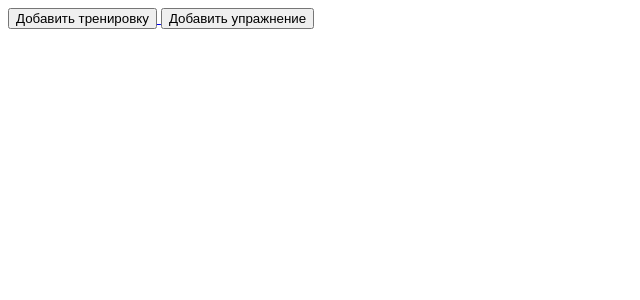
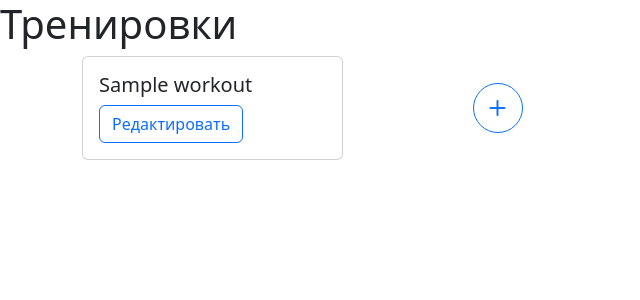
Before and after one commit to arssmol1029/fitness_tracker, a Django app: page / in a window 1280 px wide. Shown: the top 300 px of the page, without its empty margins (0-640 px from the left). Run offline with Django 4.2, Linux system fonts and the light colour scheme; a user stored in the database is signed in; tables that the repository leaves empty hold one stand-in row (values such as "Sample post").

Commit message:
Add some style

```diff
--- /dev/null
+++ b/templates/base/base.html
@@ -0,0 +1,16 @@
+<!DOCTYPE html>
+<html lang="ru">
+<head>
+    <meta charset="UTF-8">
+    <meta name="viewport" content="width=device-width, initial-scale=1">
+    <title>{% block title %}пупупу{% endblock %}</title>
+    <link rel="stylesheet" href="https://cdn.jsdelivr.net/npm/bootstrap@5.3.3/dist/css/bootstrap.min.css">
+    <link rel="stylesheet" href="https://cdn.jsdelivr.net/npm/bootstrap-icons@1.11.3/font/bootstrap-icons.min.css">
+    {% block extra_css %}{% endblock %}
+</head>
+<body>
+    {% block content %}{% endblock %}
+    <script src="https://cdn.jsdelivr.net/npm/bootstrap@5.3.3/dist/js/bootstrap.bundle.min.js"></script>
+    {% block extra_js %}{% endblock %}
+</body>
+</html>
--- a/templates/tracker/dashboard.html
+++ /dev/null
@@ -1,6 +0,0 @@
-<a href="{% url 'new_workout' %}">
-    <button>Добавить тренировку</button>
-</a>
-<a href="{% url 'new_exercise' %}">
-    <button>Добавить упражнение</button>
-</a>
--- a/templates/tracker/exercises/new_custom_exercise.html
+++ b/templates/tracker/exercises/new_custom_exercise.html
@@ -1,3 +1,5 @@
+{% extends 'base/base.html' %}
+
 {% block content %}
 <form method="post">
     {% csrf_token %}
--- /dev/null
+++ b/templates/tracker/main_page.html
@@ -0,0 +1,34 @@
+{% extends 'base/base.html' %}
+
+{% block content %}
+<h1>Тренировки</h1>
+<div class="container">
+    <div class="row">
+        {% for workout in custom_workouts %}
+        <div class="col-12 col-md-6 col-lg-3 mb-4">
+            <div class="card justify-content-center d-flex">
+                <div class="card-body">
+                    <h5 class="card-title">
+                        {{ workout.name }}
+                    </h5>
+                    <a href="{% url 'edit_workout' workout.id %}">
+                        <button type="button" class="btn btn-outline-primary">
+                            Редактировать
+                        </button>
+                    </a>
+                </div>
+            </div>
+        </div>
+        {% empty %}
+            <li>Вы еще не создавали своих тренировок.</li>
+        {% endfor %}
+        <div class="col-12 col-md-6 col-lg-3 mb-4 d-flex justify-content-center align-items-center">
+            <a href="{% url 'new_workout' %}">
+                <button type="button" class="btn btn-lg btn-outline-primary rounded-circle p-0" style="width: 50px; height: 50px;">
+                    <i class="bi bi-plus fs-2"></i>
+                </button>
+            </a>
+        </div>
+    </div>
+</div>
+{% endblock %}
--- a/templates/tracker/workouts/new_workout.html
+++ b/templates/tracker/workouts/new_workout.html
@@ -1,3 +1,5 @@
+{% extends 'base/base.html' %}
+
 {% block content %}
 <form method="post">
     {% csrf_token %}
--- a/tracker/models.py
+++ b/tracker/models.py
@@ -29,13 +29,13 @@ class Exercise(models.Model):
 class Workout(models.Model):
     user = models.ForeignKey(User, on_delete=models.CASCADE)
     name = models.CharField(max_length=100, default='тренировка')
+    is_custom = models.BooleanField(default=True)
     exercises = models.ManyToManyField(
         Exercise,
         blank=True,
         through='tracker.WorkoutExercises',
         through_fields=('workout', 'exercise'),
     )
-    date = models.DateField(null=True, blank=True)
 
     def __str__(self):
         return self.name
@@ -55,7 +55,7 @@ class ExerciseSet(models.Model):
     reps = models.PositiveIntegerField(default=4)
     weight = models.FloatField(null=True, blank=True)
 
-# Автоматическое создание профиля при регистрации
+# Cоздание профиля при регистрации
 @receiver(post_save, sender=User)
 def create_user_profile(sender, instance, created, **kwargs):
     if created:
--- a/tracker/urls.py
+++ b/tracker/urls.py
@@ -3,7 +3,8 @@ from . import views
 
 urlpatterns = [
     path('signup/', views.signup, name='signup'),  # Регистрация
-    path('', views.dashboard, name='dashboard'),  # Главная страница
+    path('', views.mainPage, name='main_page'),  # Главная страница
     path('new-exercise/', views.addCustomExercise, name='new_exercise'),
-    path('new_workout/', views.newWorkout, name='new_workout'),
+    path('new-workout/', views.newWorkout, name='new_workout'),
+    path('workout/<int:workout_id>', views.editWorkout, name='edit_workout'),
 ]
--- a/tracker/views.py
+++ b/tracker/views.py
@@ -1,23 +1,33 @@
-from django.shortcuts import render, redirect
+from django.shortcuts import render, redirect, get_object_or_404
 from django.contrib.auth import login
 from .forms import SignUpForm, ExerciseForm, WorkoutForm
 from django.contrib.auth.decorators import login_required
+from .models import Workout
 
 @login_required
-def dashboard(request):
-    name = request.user.username
-    return render(request, 'tracker/dashboard.html', {'name': name})
+def mainPage(request):
+    global_workouts = Workout.objects.filter(is_custom = False)
+    custom_workouts = Workout.objects.filter(user = request.user)
+
+    return render(
+        request,
+        'tracker/main_page.html',
+        {
+            'global_workouts': global_workouts,
+            'custom_workouts': custom_workouts,
+        },
+    )
 
 def signup(request):
     if request.user.is_authenticated:
-        return redirect('dashboard')
+        return redirect('main_page')
 
     if request.method == 'POST':
         form = SignUpForm(request.POST)
         if form.is_valid():
             user = form.save()
             login(request, user)
-            return redirect('dashboard')
+            return redirect('main_page')
     else:
         form = SignUpForm()
 
@@ -32,7 +42,7 @@ def addCustomExercise(request):
             exercise.user = request.user
             exercise.is_custom = True
             exercise.save()
-            return redirect('dashboard')
+            return redirect('main_page')
     else:
         form = ExerciseForm()
 
@@ -44,8 +54,13 @@ def newWorkout(request):
         form = WorkoutForm(request.POST, user=request.user)
         if form.is_valid():
             form.save()
-            return redirect('dashboard')
+            return redirect('main_page')
     else:
         form = WorkoutForm(user=request.user)
 
     return render(request, 'tracker/workouts/new_workout.html', {'form': form})
+
+def editWorkout(request, workout_id):
+    workout = get_object_or_404(Workout, id=workout_id, user=request.user)
+
+    return render(request, 'tracker/workouts/edit_workout.html', {'workout': workout})
```
Also changed, not shown: templates/tracker/workouts/edit_workout.html (added, +13 -0 lines), tracker/forms.py (+1 -8 lines), tracker/migrations/0003_workout_is_custom.py (added), tracker/migrations/0004_remove_workout_date.py (added).
